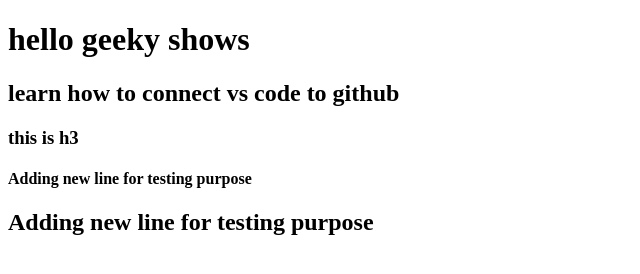
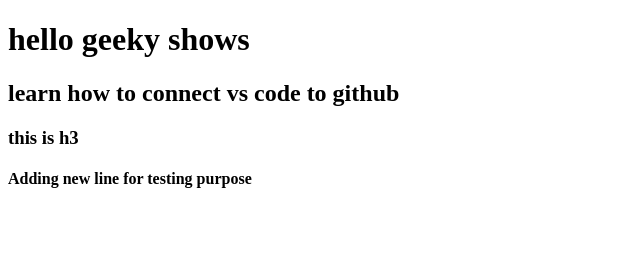
Before and after one commit to sshude/hello-geeky-shows, a plain HTML site: page index.html in a window 1280 px wide. Shown: the whole page, without its empty margins (0-640 px from the left). Drawn offline with Linux system fonts and the light colour scheme.

Commit message:
Removed the line

```diff
--- a/index.html
+++ b/index.html
@@ -10,6 +10,5 @@
     <h2>learn how to connect vs code to github</h2>
     <h3>this is h3</h3>
     <h4> Adding new line for testing purpose </h4>
-    <h2> Adding new line for testing purpose </h2>
 </body>
 </html>
```
